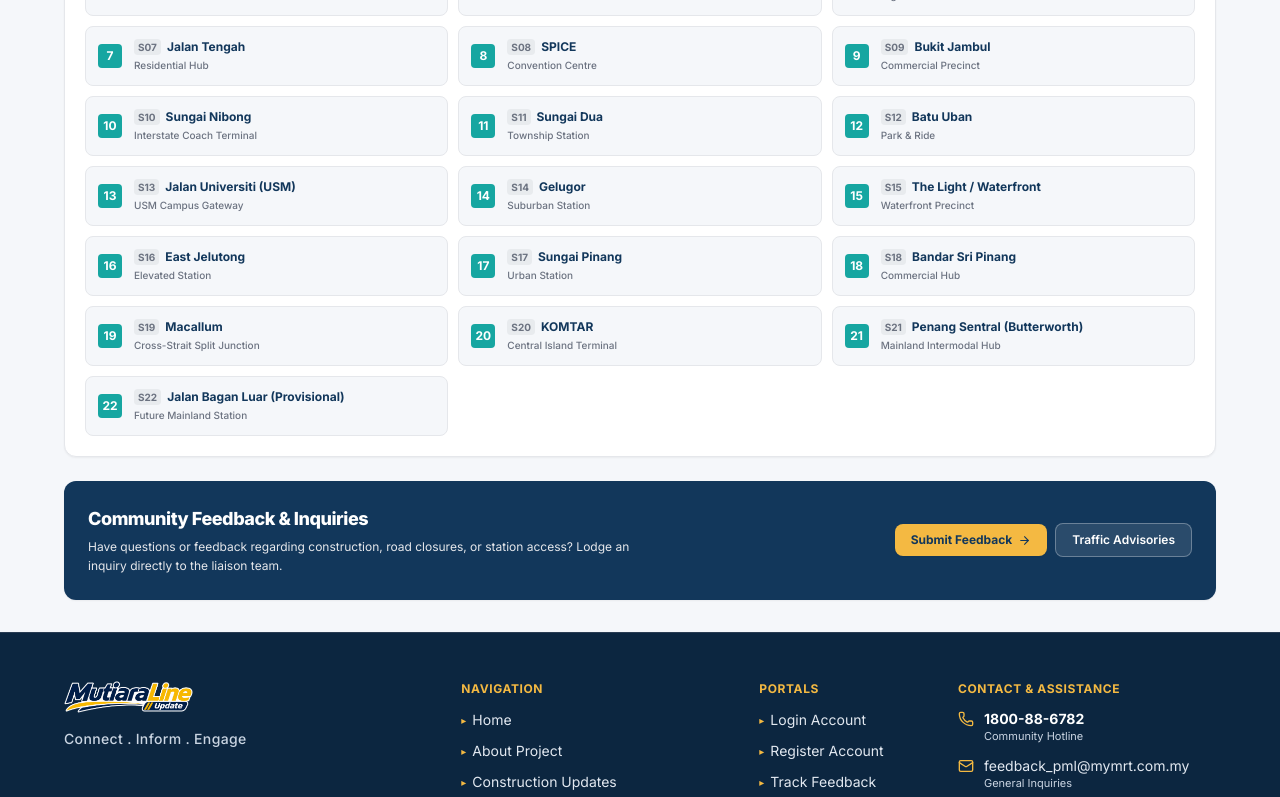
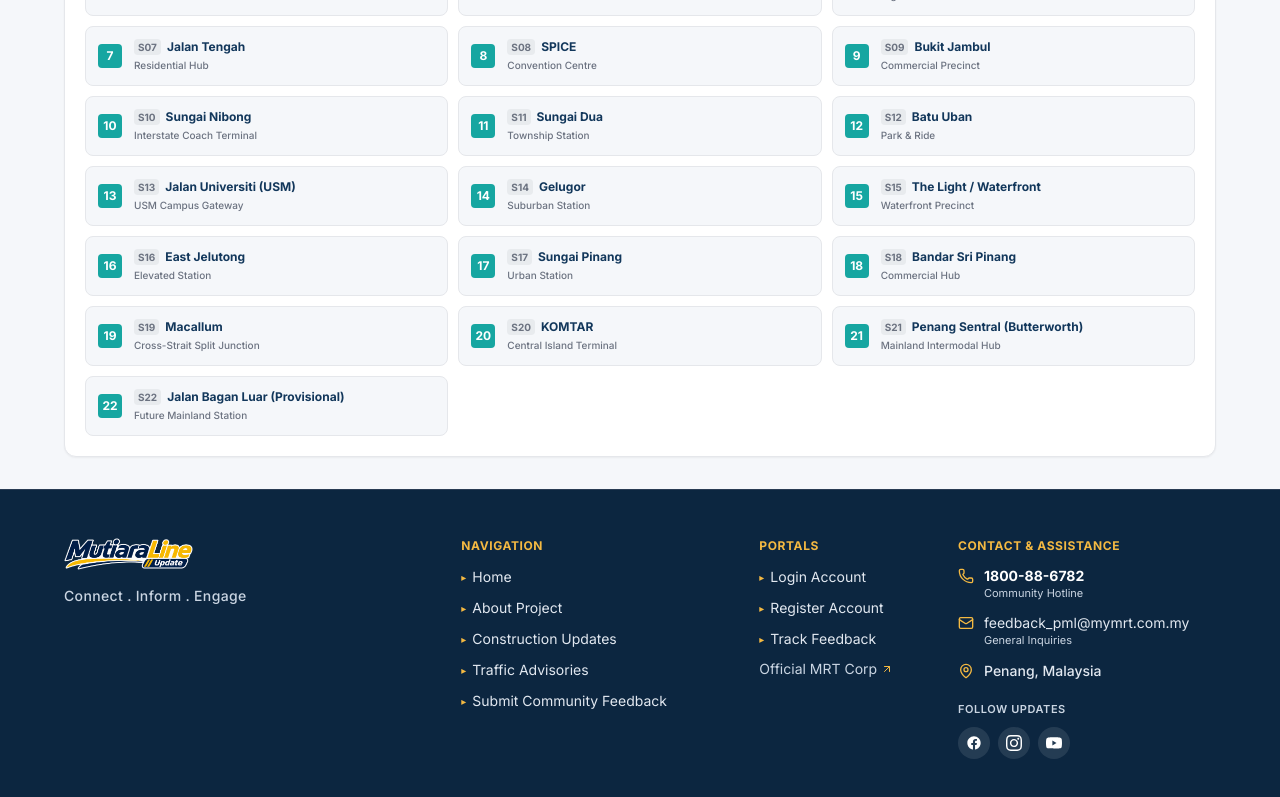
Before and after one commit to HazriqAfiq/Mutiara-LRT-Line-Community-Information-System, a React (Vite) app in the folder frontend/: page /about in a window 1280 px wide. Shown: the part 1440-2237 px from the top of the page. Built offline with nearby package versions, Linux system fonts and the light colour scheme.

Commit message:
refactor(about): remove community feedback banner from about page

```diff
--- a/frontend/src/pages/public/AboutPage.jsx
+++ b/frontend/src/pages/public/AboutPage.jsx
@@ -13,7 +13,6 @@ import {
   Anchor,
   Clock,
   ChevronRight,
-  ArrowRight,
   Train,
 } from 'lucide-react';
 import PageHeader from '../../components/common/PageHeader';
@@ -354,40 +353,6 @@ export default function AboutPage() {
           </div>
         </section>
 
-        {/* ============================================================
-            5. CIVIC ENGAGEMENT BANNER
-            ============================================================ */}
-        <section
-          className="rounded-lg p-5 sm:p-6 text-white relative overflow-hidden shadow-sm"
-          style={{ backgroundColor: '#12375B' }}
-        >
-          <div className="relative z-10 flex flex-col sm:flex-row sm:items-center justify-between gap-4">
-            <div className="space-y-1 max-w-xl">
-              <h2 className="text-base sm:text-lg font-extrabold text-white tracking-tight">
-                Community Feedback &amp; Inquiries
-              </h2>
-              <p className="text-xs text-gray-200 leading-relaxed">
-                Have questions or feedback regarding construction, road closures, or station access? Lodge an inquiry directly to the liaison team.
-              </p>
-            </div>
-            <div className="flex flex-wrap items-center gap-2 flex-shrink-0">
-              <Link
-                to="/feedback/new"
-                className="text-xs font-bold px-4 py-2 rounded-md inline-flex items-center gap-1.5 bg-[#F4B942] hover:bg-[#d9992a] text-[#12375B] transition-colors shadow-xs"
-              >
-                <span>Submit Feedback</span>
-                <ArrowRight size={13} />
-              </Link>
-              <Link
-                to="/road-closures"
-                className="text-xs font-semibold px-4 py-2 rounded-md inline-flex items-center gap-1.5 bg-white/10 hover:bg-white/20 text-white border border-white/30 transition-colors"
-              >
-                <span>Traffic Advisories</span>
-              </Link>
-            </div>
-          </div>
-        </section>
-
       </div>
     </div>
   );
```
